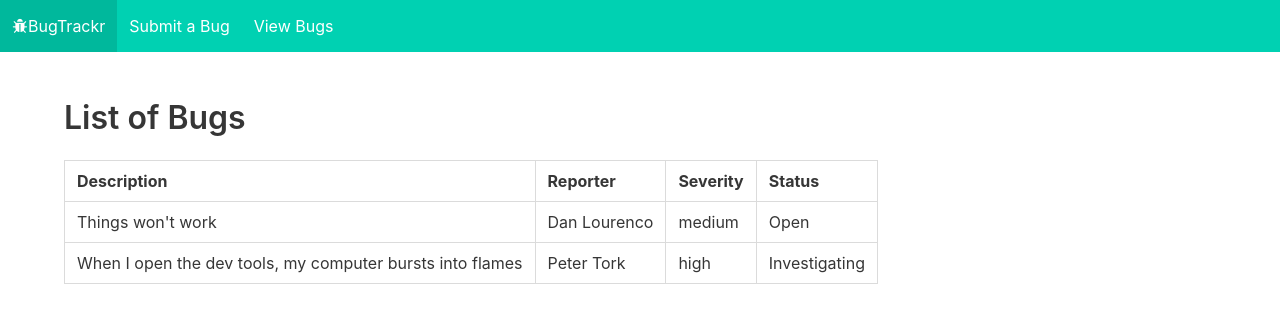
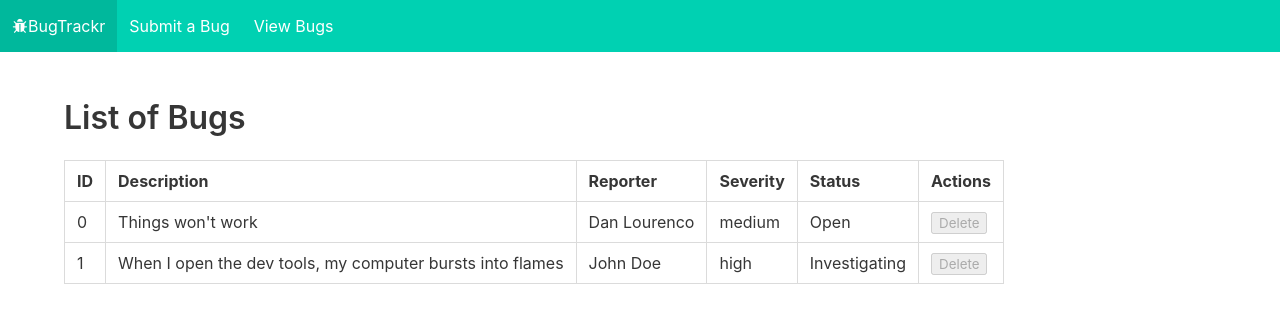
Before and after one commit to danlourenco/bug-tracker-react, a React (Create React App) app: page /view in a window 1280 px wide. Shown: the top 322 px of the page. Built offline with nearby package versions, Linux system fonts and the light colour scheme.

Commit message:
tie up loose ends

```diff
--- a/src/components/App.js
+++ b/src/components/App.js
@@ -4,6 +4,20 @@ import BugTable from './BugTable'
 import AddBugForm from './AddBugForm'
 import Home from './Home'
 import { Link, Switch, Route } from 'react-router-dom'
+
+/* BugTrakr
+
+Demonstrates use of React, state, stateless functional components and class components
+
+
+To Do:
+
+Implement edit, delete functions
+Persist data to localstorage
+OKTA integration for authentication
+
+*/
+
 
 class App extends Component {
 
@@ -21,7 +35,7 @@ class App extends Component {
           },
           {
             id: 1,
-            reporter: "Peter Tork",
+            reporter: "John Doe",
             title: "Computer catches fire when inspecting DOM",
             description: "When I open the dev tools, my computer bursts into flames",
             severity: "high",
@@ -52,7 +66,12 @@ class App extends Component {
           console.log(this.state.data)
         }
       });
+    }
 
+    deleteBug = (id) => {
+      // pull in copy of state data
+      // delete the object at the index of the id
+      // set data equal to copy of state data
     }
 
     // load from localStorage if available
@@ -83,7 +102,7 @@ class App extends Component {
               <Switch>
                 <Route exact path='/' component={Home}/>
                 <Route exact path='/add' render={()=><AddBugForm onNewBug={this.addBug} />} />
-                <Route exact path='/view'render={()=><BugTable bugs={this.state.data} />} />
+                <Route exact path='/view'render={()=><BugTable bugs={this.state.data} onDeleteBug={this.deleteBug} />} />
               </Switch>
 
         </div>
@@ -91,4 +110,4 @@ class App extends Component {
   }
 }
 
-export default App;
+export default App
--- a/src/components/BugRow.js
+++ b/src/components/BugRow.js
@@ -1,11 +1,13 @@
 import React from 'react';
 
-const BugRow = ({reporter, title, description, severity, status}) =>
+const BugRow = ({id, reporter, description, severity, status}) =>
   <tr>
+    <td>{id}</td>
     <td>{description}</td>
     <td>{reporter}</td>
     <td>{severity}</td>
     <td>{status}</td>
+    <td><button disabled="disabled">Delete</button></td>
   </tr>
 
 export default BugRow;
--- a/src/components/BugTable.js
+++ b/src/components/BugTable.js
@@ -8,10 +8,12 @@ const BugTable = ({bugs}) =>
       <table className="table is-bordered">
     <thead className="is-primary">
       <tr>
+        <th>ID</th>
         <th>Description</th>
         <th>Reporter</th>
         <th>Severity</th>
         <th>Status</th>
+        <th>Actions</th>
       </tr>
     </thead>
     <tbody>
```
